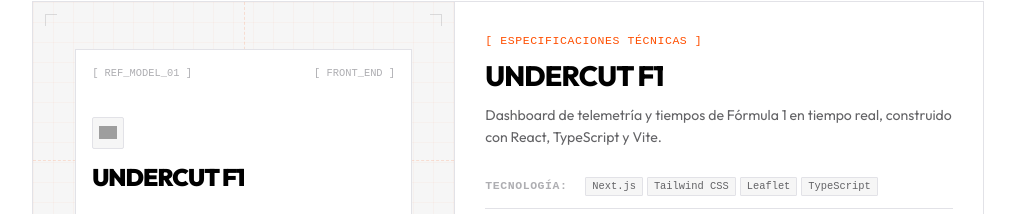
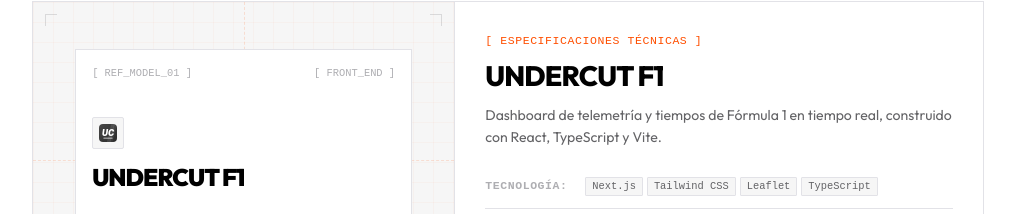
Before and after one commit to alehinarejos/portfolio-alehinarejos, a React (Vite) app: page / in a window 1280 px wide. Shown: the part 493-707 px from the top of the page, without its empty margins (132-1147 px from the left). Built offline with nearby package versions, Linux system fonts and the light colour scheme; grey boxes are pictures that could not be loaded.

Commit message:
feat: add Undercut F1 project logo and update portfolio data reference

```diff
--- a/src/data/portfolioData.ts
+++ b/src/data/portfolioData.ts
@@ -87,7 +87,7 @@
       title: "Undercut F1",
       description:
         "Dashboard de telemetría y tiempos de Fórmula 1 en tiempo real, construido con React, TypeScript y Vite.",
-      logo: "https://upload.wikimedia.org/wikipedia/commons/a/a7/React-icon.svg",
+      logo: "/undercut.svg",
       linkText: "Ver Proyecto",
       link: "https://github.com/alehinarejos/Undercut-F1",
       tech: ["Next.js", "Tailwind CSS", "Leaflet", "TypeScript"],
```
Also changed, not shown: public/undercut.svg (added).
